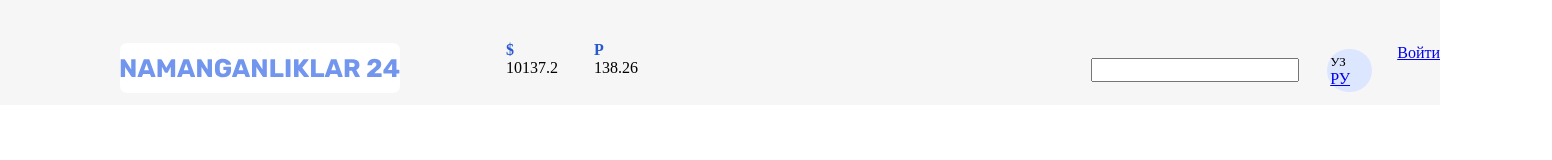
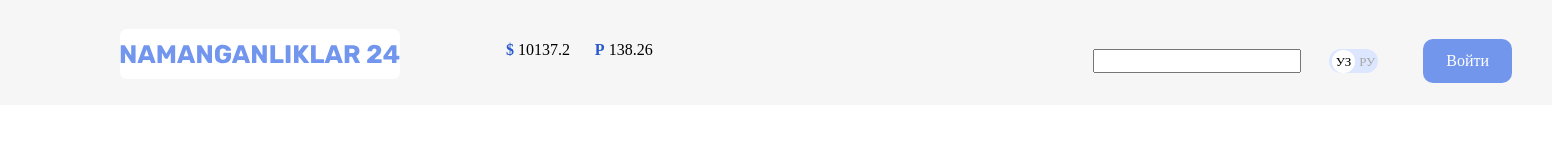
Before and after one commit to Muhammadmustafo882/Namanganliklar-24, a plain HTML site: page index.html in a window 1280 px wide. Shown: the whole page, 1552 px wide, since content can reach past the window. Drawn offline with Linux system fonts and the light colour scheme.

Commit message:
Finikize html and css

```diff
--- a/css/style.css
+++ b/css/style.css
@@ -12,13 +12,14 @@
 
 .header-section{
     display: flex;
-    width: 90rem;
+    width: 97rem;
     height: 6.5625rem;
     flex-shrink: 0;
     background-color:#F6F6F6;
 }
 
 .site-header-logo-img{
+    margin-bottom: 9px;
     color: #7296EE;
     font-family: Rubik;
     font-size: 1.5rem;
@@ -66,6 +67,7 @@
 }
 
 .toggler-lang{
+    margin-right: 2.81rem;
     border-radius: 2.4375rem;
     background: #DCE6FF;
     margin-left: 1.75rem;
@@ -73,6 +75,7 @@
 }
 
 .lang-toggler-active{
+    padding: 4px;
     margin-bottom: 2.12rem;
     text-decoration: none;
     color: #000;
@@ -81,13 +84,37 @@
     font-style: normal;
     font-weight: 400;
     line-height: normal;
-    width: 1.875rem;
-    height: 1.875rem;
-    flex-shrink: 0;
-    border-radius: 5px solid #fff;
+    background-color: #FFF;
+    border-radius: 50%;
+}
+
+.lang-toggler-link{
+    color: #a6a6a6;
+    text-decoration: none;
+    font-family: Rubik;
+    font-size: 0.8125rem;
+    font-style: normal;
+    font-weight: 400;
+    line-height: normal;
 }
 
 .button{
-    margin-bottom: 2.12rem;
-    margin-left: 1.56rem;
+    text-decoration: none;
+    color: #FFF;
+    font-family: Rubik;
+    font-size: 1rem;
+    font-style: normal;
+    font-weight: 500;
+    line-height: normal;
 }
+
+.button-primary{
+    display: flex;
+    width: 5.5625rem;
+    padding: 0.8125rem 1.25rem;
+    justify-content: center;
+    align-items: center;
+    gap: 0.625rem;
+    border-radius: 0.625rem;
+    background: #7296EC;
+}
--- a/index.html
+++ b/index.html
@@ -37,7 +37,7 @@
 
         <!-- lang toggle -->
         <div class="toggler-lang">
-            <a class="lang-toggler-link lang-toggler-active" href="index.html">УЗ</a>
+            <a class="lang-toggler-active" href="index.html">УЗ</a>
             <a class="lang-toggler-link" href="#ru">РУ</a>
         </div>
 
```
